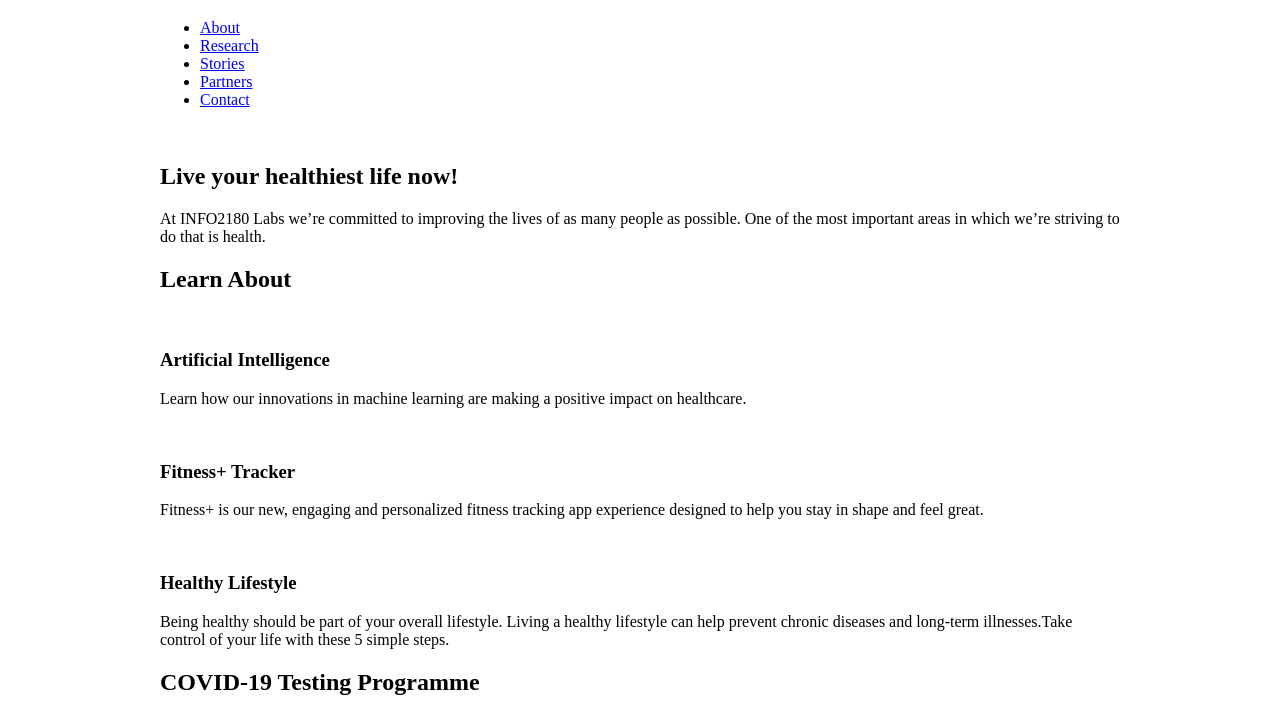
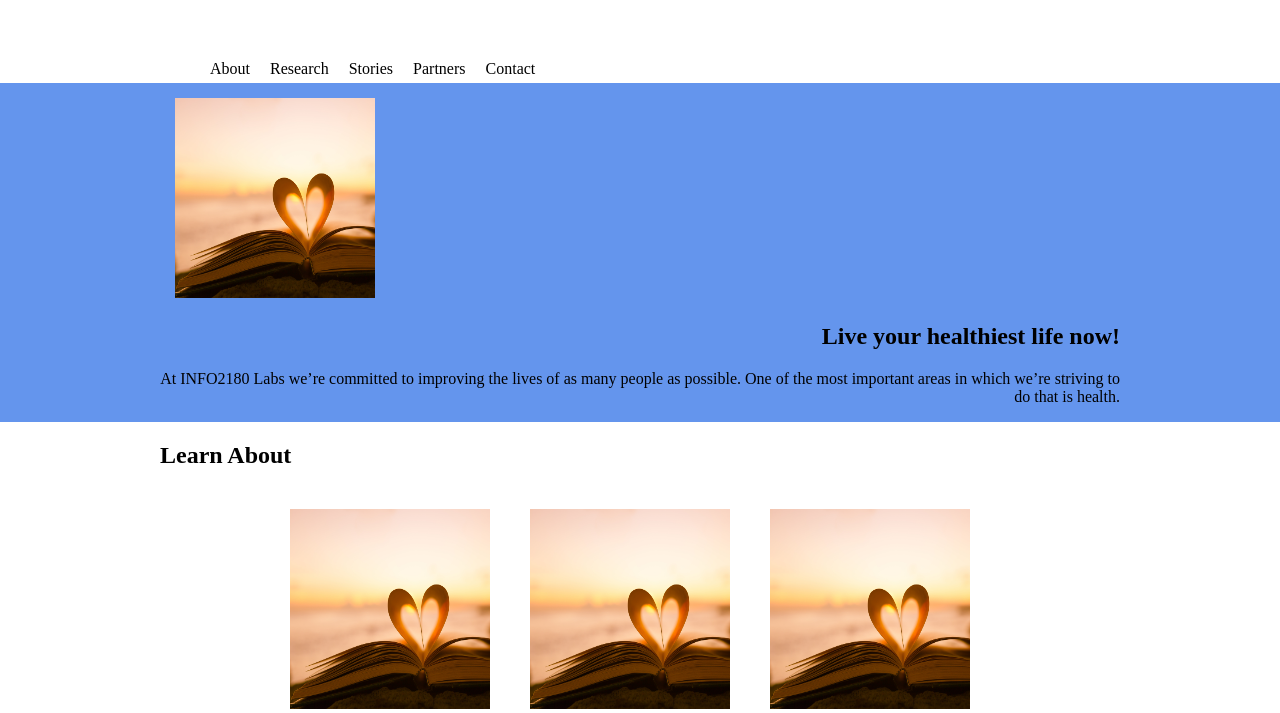
Before and after one commit to manuel1710/info2180-project1, a plain HTML site: page index.html in a window 1280 px wide. Shown: the part 61-774 px from the top of the page. Drawn offline with Linux system fonts and the light colour scheme.

Commit message:
Testing JPG File not real one

```diff
--- a/index.html
+++ b/index.html
@@ -26,7 +26,7 @@
         <section class="overview-hero">
             <div class="container">
                 <div class="overview-hero-image">
-                    <img src="#" alt="">
+                    <img src="trust.jpg" alt="">
                 </div>
                 <div class="overview-hero-text">
                     <h2>Live  your healthiest life now!</h2>
@@ -39,21 +39,21 @@
                 <h2>Learn About</h2>
                 <div class="cards">
                     <div class="card">
-                        <img src="#" alt="">
+                        <img src="trust.jpg" alt="">
                         <div class="card-body">
                             <h3>Artificial Intelligence</h3>
                             <p>Learn how our innovations in machine learning are making a positive impact on healthcare.</p>
                         </div>
                     </div>
                     <div class="card">
-                        <img src="#" alt="">
+                        <img src="trust.jpg" alt="">
                         <div class="card-body">
                             <h3>Fitness+ Tracker</h3>
                             <p>Fitness+ is our new, engaging and personalized fitness tracking app experience designed to help you stay in shape and feel great.</p>
                         </div>
                     </div>
                     <div class="card">
-                        <img src="#" alt="">
+                        <img src="trust.jpg" alt="">
                         <div class="card-body">
                             <h3>Healthy Lifestyle</h3>
                             <p>Being healthy should be part of your overall lifestyle. Living a healthy lifestyle can help prevent chronic diseases and long-term illnesses.Take control of your life with these 5 simple steps.</p>
@@ -77,7 +77,7 @@
             <div class="container">
                 <h2>Recent Stories</h2>
                 <article>
-                    <img src="" alt="">
+                    <img src="trust.jpg" alt="">
                     <div class="article-body">
                         <h3>Dr. Christopher Turk has spent his entire career caring for people’s health and wellbeing.</h3>
                         <p>After years in the healthcare system, Dr. Christopher Turk is bringing together groups of people across the world to take on big healthcare challenges through groundbreaking research and developing tools that support better care.</p>
@@ -85,7 +85,7 @@
                     </div>
                 </article>
                 <article>
-                    <img src="" alt="">
+                    <img src="trust.jpg" alt="">
                     <div class="article-body">
                         <h3>INFO2180 Labs collaborates with the Ministry of Health and Ministry of Education on COVID-19 Risk Screening and Testing</h3>
                         <p>INFO2180 Labs, in collaboration with the Ministry of Health and Wellness and Ministry of Education, will launch a pilot project intended to expand access to COVID-19 risk screening and testing for high risk individuals in the parishes of Kingston and St. Andrew.</p>
--- a/styles.css
+++ b/styles.css
@@ -4,8 +4,85 @@ body {
     font-size: 16px;
 }
 
+header h1{
+    text-align: left;
+    float:right;
+}
+header nav{
+    clear:right;
+}
+
+
+ul{
+    list-style-type: none;
+}
+
+a,li{
+    text-decoration:none;
+    padding: 5px;
+    color: black;
+}
+
+a:hover{
+    color:blue;
+}
+
+li{
+    float:left;
+}
+
+.overview-hero{
+    background-color: cornflowerblue;
+}
+.overview-hero-image img{
+    float:left;
+    height:200px;
+	width:200px;
+    margin: 15px;
+}
+
+.overview-hero-text{
+    clear:left;
+    text-align: right;
+}
+
 .container {
     margin: 0 auto;
     max-width: 960px;
     width: 100%;
+    display: grid;
+    grid-gap: 20px;
 }
+
+.cards{
+    display:grid;
+    grid-gap: 20px;
+    grid-template-columns: 220px 220px 220px;
+    margin: auto;
+    grid-auto-flow: rows;
+    margin-bottom: 20px;
+    /*border: 1px solid grey;*/
+}
+
+.card img{
+    grid-row: 1;
+}
+.card-body{
+    grid-row: 2;
+}
+.overview-hero-image{
+    float:left;
+	height:200px;
+	width:200px;
+}
+
+img{
+    height:200px;
+	width:200px;
+}
+
+@media (min-width: 500px) {
+    .container {
+
+    }
+}
```
Also changed, not shown: trust.jpg (added).
